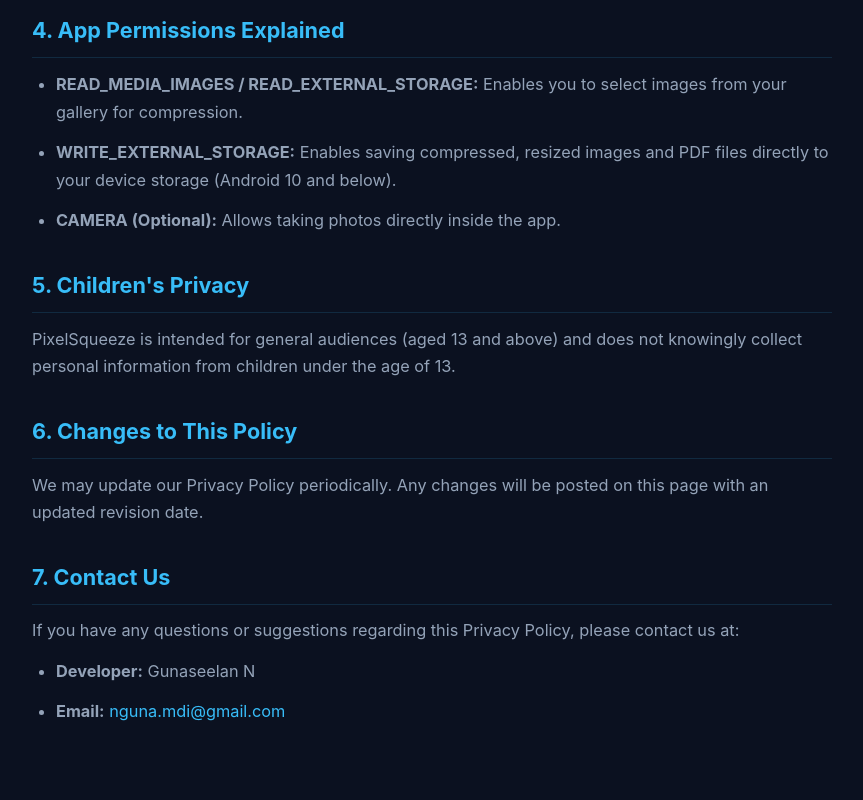
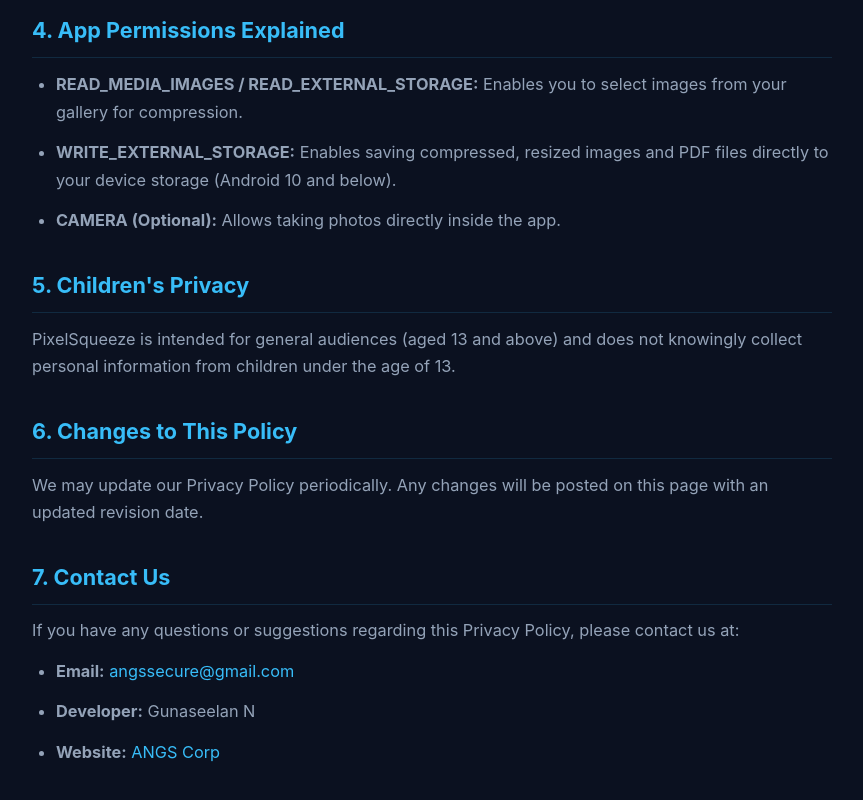
Before and after one commit to gunaangs/pixel-squeeze-app, a plain HTML site: page index.html in a window 1280 px wide. Shown: the part 1306-2106 px from the top of the page, without its empty margins (208-1071 px from the left). Before the commit the page ends 2085 px from the top, so only its background shows below. Drawn offline with Linux system fonts and the light colour scheme.

Commit message:
update contact information with new support email and website link in index and privacy policy pages

```diff
--- a/index.html
+++ b/index.html
@@ -147,8 +147,9 @@
     <h2>7. Contact Us</h2>
     <p>If you have any questions or suggestions regarding this Privacy Policy, please contact us at:</p>
     <ul>
+      <li><strong>Email:</strong> <a href="mailto:angssecure@gmail.com">angssecure@gmail.com</a></li>
       <li><strong>Developer:</strong> Gunaseelan N</li>
-      <li><strong>Email:</strong> <a href="mailto:nguna.mdi@gmail.com">nguna.mdi@gmail.com</a></li>
+      <li><strong>Website:</strong> <a href="https://gunaangs.github.io/" target="_blank" rel="noopener noreferrer">ANGS Corp</a></li>
     </ul>
   </div>
 </body>
```
Also changed, not shown: privacy-policy.html (+2 -1 lines).
